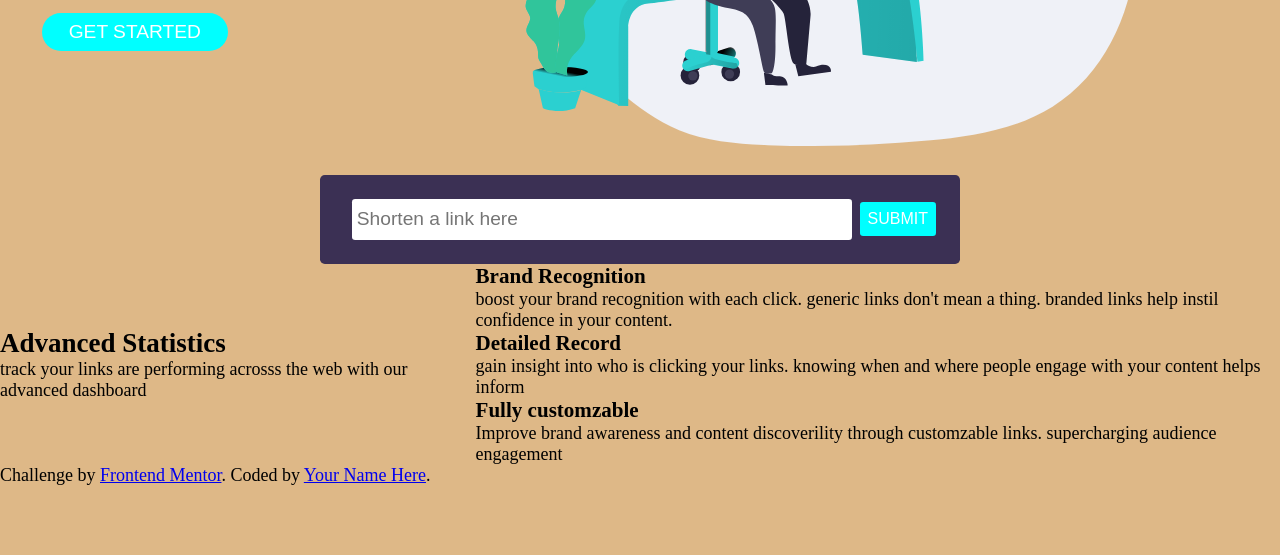
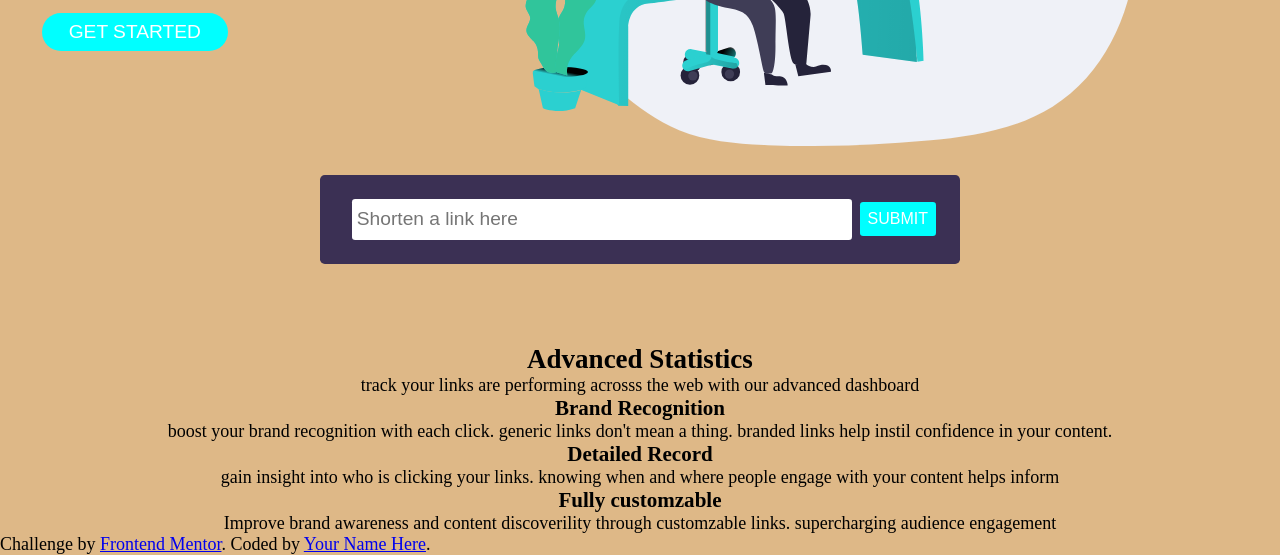
Before and after one commit to ThiernoHBah/URL-shortening-API-landing-page, a plain HTML site: page index.html in a window 1280 px wide. Shown: the part 364-919 px from the top of the page. Before the commit the page ends 850 px from the top, so only its background shows below. Drawn offline with Linux system fonts and the light colour scheme; a script that the page names is missing.

Commit message:
made chages to the services made it diplay flex and column

```diff
--- a/styles.css
+++ b/styles.css
@@ -127,3 +127,9 @@ input{
     border: none;
     cursor: pointer;
 }
+.services{
+    margin-top: 5rem;
+    text-align: center;
+    display: flex;
+    flex-direction: column;
+}
```
